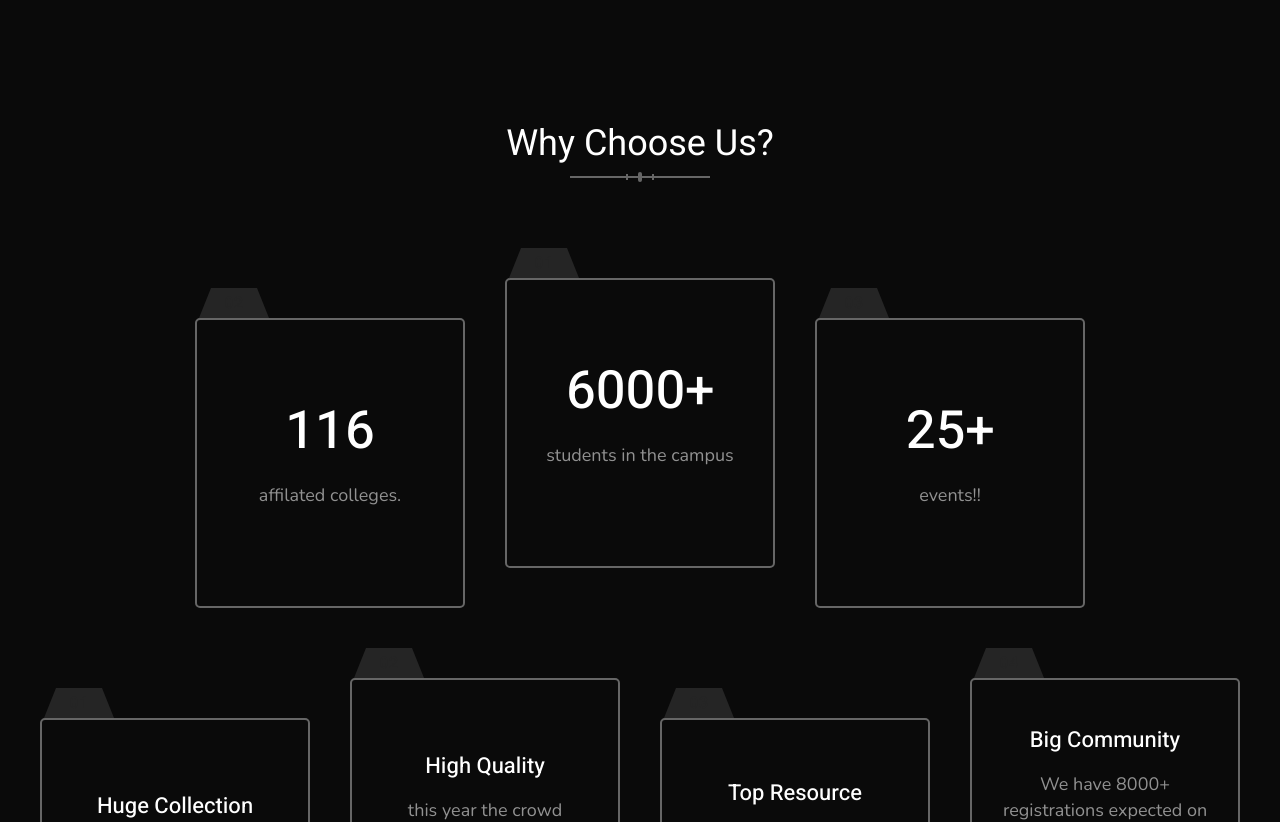
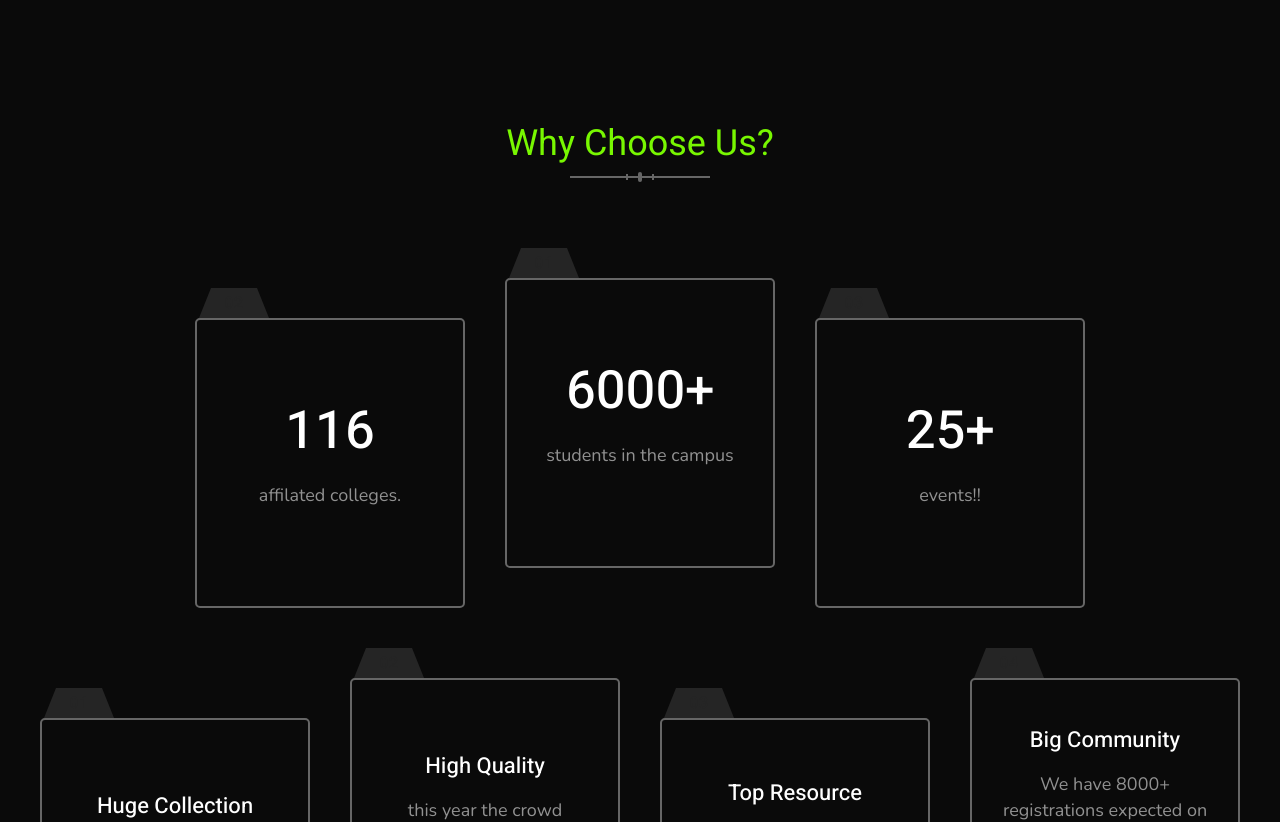
Before and after one commit to MR-DHRUV/InfoX-DDNJS, a React (Create React App) app: page / in a window 1280 px wide. Shown: the part 2380-3202 px from the top of the page. Built offline with nearby package versions, Linux system fonts and the light colour scheme; no server answers; a web font is replaced by a local one.

Commit message:
Sponsors fixed

```diff
--- a/src/Components/Assets/css/Home.css
+++ b/src/Components/Assets/css/Home.css
@@ -1,21 +1,34 @@
-.neoh_fn_services ul{
+.neoh_fn_services ul {
   display: flex;
   justify-content: center;
   text-align: center;
 }
-.neoh_fn_services .sn_glimp_head{
+.neoh_fn_services .sn_glimp_head {
   font-size: 3.3rem;
 }
-.sn_exp{
+.sn_exp {
   color: #252525;
 }
-.sn_exp:hover{
+.sn_exp:hover {
   color: #78f701;
 }
-.item_content{
+.item_content {
   min-height: 290px !important;
   display: flex;
   flex-direction: column;
   align-items: center;
   justify-content: center;
 }
+.investerUl {
+  display: flex;
+  justify-content: center;
+}
+
+.neoh_fn_investor li {
+  margin-right: 1.5rem;
+  margin-left: 1.5rem;
+  margin-bottom: 4rem;
+}
+.theme {
+  color: #78f701;
+}
--- a/src/Components/Home.js
+++ b/src/Components/Home.js
@@ -153,7 +153,7 @@ const Home = () => {
                             <div className="container">
                                 {/* Main Title */}
                                 <div className="neoh_fn_title">
-                                    <h3 className="fn_title">Why Choose Us?</h3>
+                                    <h3 className="fn_title theme">Why Choose Us?</h3>
                                     <div className="line">
                                         <span />
                                     </div>
@@ -976,7 +976,7 @@ const Home = () => {
                             <div className="container">
                                 {/* Main Title */}
                                 <div className="neoh_fn_title">
-                                    <h3 className="fn_title">Our Investors</h3>
+                                    <h3 className="fn_title theme">Our Investors</h3>
                                     <div className="line">
                                         <span />
                                     </div>
@@ -984,7 +984,7 @@ const Home = () => {
                                 {/* !Main Title */}
                                 {/* Investor List Shortcode */}
                                 <div className="neoh_fn_investor">
-                                    <ul>
+                                    <ul className='investerUl'>
                                         <li>
                                             <div className="item">
                                                 <img src={require("./Assets/img/investors/barista.png")} alt="" />
```
Lines whose indentation alone changed are shown as unchanged.
